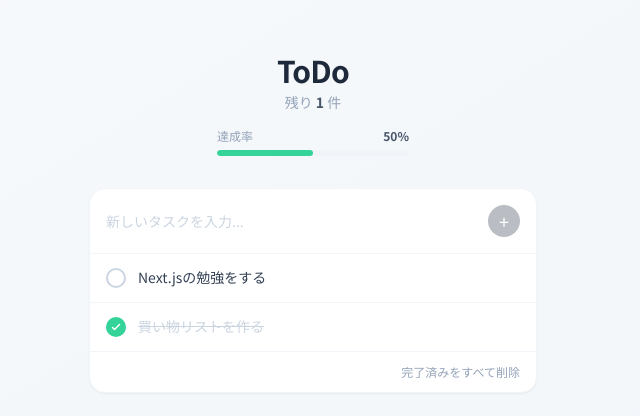
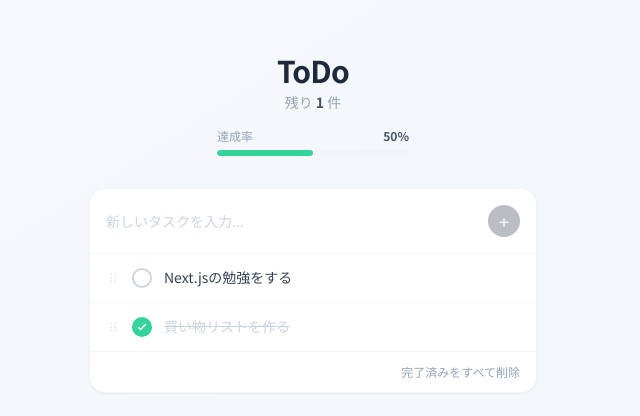
Before and after one commit to ginbee6/todo-app, a Next.js app: page / in a window 1280 px wide. Shown: the part 178-594 px from the top of the page, without its empty margins (327-967 px from the left). Built offline with nearby package versions, Linux system fonts and the light colour scheme.

Commit message:
feat: ドラッグ&ドロップで並び替え機能を追加

```diff
--- a/app/page.tsx
+++ b/app/page.tsx
@@ -1,6 +1,6 @@
 "use client";
 
-import { useState } from "react";
+import { useState, useRef } from "react";
 
 type Todo = {
   id: number;
@@ -14,6 +14,8 @@ export default function Home() {
     { id: 2, text: "買い物リストを作る", completed: true },
   ]);
   const [input, setInput] = useState("");
+  const dragIndex = useRef<number | null>(null);
+  const [dragOverIndex, setDragOverIndex] = useState<number | null>(null);
 
   const addTodo = () => {
     const trimmed = input.trim();
@@ -33,6 +35,35 @@ export default function Home() {
 
   const deleteTodo = (id: number) => {
     setTodos((prev) => prev.filter((t) => t.id !== id));
+  };
+
+  const handleDragStart = (index: number) => {
+    dragIndex.current = index;
+  };
+
+  const handleDragOver = (e: React.DragEvent, index: number) => {
+    e.preventDefault();
+    setDragOverIndex(index);
+  };
+
+  const handleDrop = (index: number) => {
+    if (dragIndex.current === null || dragIndex.current === index) {
+      setDragOverIndex(null);
+      return;
+    }
+    setTodos((prev) => {
+      const next = [...prev];
+      const [moved] = next.splice(dragIndex.current!, 1);
+      next.splice(index, 0, moved);
+      return next;
+    });
+    dragIndex.current = null;
+    setDragOverIndex(null);
+  };
+
+  const handleDragEnd = () => {
+    dragIndex.current = null;
+    setDragOverIndex(null);
   };
 
   const remaining = todos.filter((t) => !t.completed).length;
@@ -100,12 +131,31 @@ export default function Home() {
               {todos.map((todo, index) => (
                 <li
                   key={todo.id}
-                  className={`flex items-center gap-3 px-4 py-3 group transition-colors hover:bg-slate-50 ${
-                    index !== todos.length - 1
-                      ? "border-b border-slate-100"
-                      : ""
+                  draggable
+                  onDragStart={() => handleDragStart(index)}
+                  onDragOver={(e) => handleDragOver(e, index)}
+                  onDrop={() => handleDrop(index)}
+                  onDragEnd={handleDragEnd}
+                  className={`flex items-center gap-3 px-4 py-3 group transition-colors cursor-grab active:cursor-grabbing ${
+                    index !== todos.length - 1 ? "border-b border-slate-100" : ""
+                  } ${
+                    dragOverIndex === index
+                      ? "bg-slate-50 border-t-2 border-t-emerald-400"
+                      : "hover:bg-slate-50"
                   }`}
                 >
+                  {/* Drag handle */}
+                  <span className="shrink-0 text-slate-200 group-hover:text-slate-300 transition-colors select-none">
+                    <svg className="w-3.5 h-3.5" fill="currentColor" viewBox="0 0 20 20">
+                      <circle cx="7" cy="5" r="1.5" />
+                      <circle cx="13" cy="5" r="1.5" />
+                      <circle cx="7" cy="10" r="1.5" />
+                      <circle cx="13" cy="10" r="1.5" />
+                      <circle cx="7" cy="15" r="1.5" />
+                      <circle cx="13" cy="15" r="1.5" />
+                    </svg>
+                  </span>
+
                   {/* Checkbox */}
                   <button
                     onClick={() => toggleTodo(todo.id)}
```
